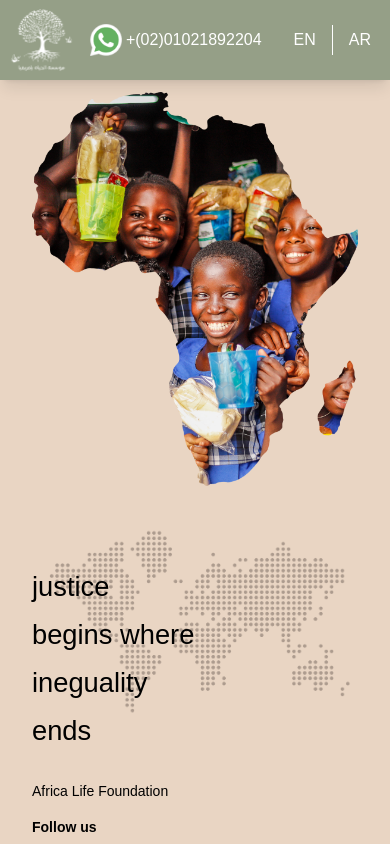
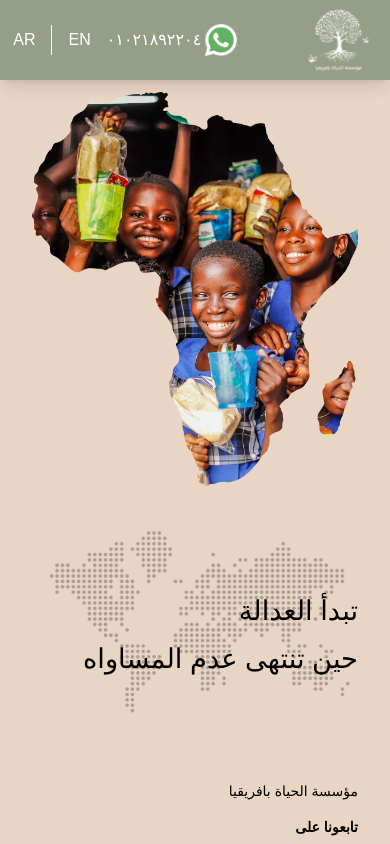
Before and after one commit to Ahmed-Abozied1/Alhaya-Website, a React (Create React App) app: page / in a window 390 px wide. Shown: the top 844 px of the page. Built offline with nearby package versions, Linux system fonts and the light colour scheme.

Commit message:
change google font

```diff
--- a/src/components/Home/Alms/Alms.css
+++ b/src/components/Home/Alms/Alms.css
@@ -21,3 +21,37 @@
   .cowBackground{
 background: #D9D9D9;
   }
+  .hd{
+    display: flex;
+    justify-content: center; /* create space between the div and the image */
+    align-items: center; /* center align the items in the header */
+  }
+
+  /* .hdImg{
+    width: 10rem;
+    margin: 20px;
+ border-radius: 1.5rem;
+  } */
+
+  @media (max-width: 780px) {
+    /* .hdImg{
+      visibility: hidden;
+
+    } */
+    /* .hd{
+      display: flex;
+      justify-content: center;
+      align-items: center;
+      width: 100%;
+      text-align: center;
+    } */
+    .almsImgtitle{
+      visibility: hidden;
+    }
+   }
+   @media (max-width: 440px) {
+
+   }
+   @media (max-width: 400px) {
+
+   }
--- a/src/components/Home/Alms/Alms.js
+++ b/src/components/Home/Alms/Alms.js
@@ -18,14 +18,18 @@ const Alms = () => {
 
   return (
     <section id="alms" class="flex  flex-col justify-center items-center ">
-      <header class="mb-2 mt-12 text-4xl font-bold">
+     <header class="hd mb-2 mt-12 text-4xl font-bold flex justify-between w-full">
   <div class="relative">
-          <img src="/HomeImages/title.png" alt="" />
+    <img src="/HomeImages/title.png" alt="" className="almsImgtitle"/>
     <h1 class="lg:text-3xl ml-6 lg:ml-0 text-xl w-full absolute text-black font-bold top-1/2 lg:left-1/2 left-1/2 transform -translate-x-1/4 -translate-y-1/2">
       {t("OurAlms")}
     </h1>
   </div>
+  {/* <div >
+    <img className="hdImg" src="/HomeImages/RC.jpg" alt="" />
+  </div> */}
 </header>
+
       <div className="relative   w-full flex justify-center items-end bg-navColor h-24">
         <p className="absolute flex justify-center items-center mb-4 font-bold text-white">
          {t("Donateashareofwithus")}
--- a/src/i18n.js
+++ b/src/i18n.js
@@ -17,7 +17,7 @@ i18n
   .use(initReactI18next)
   .init({
     resources,
-    lng: "en",
+    lng: "ar",
 
     interpolation: {
       escapeValue: false
--- a/src/index.css
+++ b/src/index.css
@@ -1,28 +1,38 @@
 
-@font-face {
+
+/* @font-face {
   font-family: 'Cairo';
   font-style: normal;
   font-weight: 400;
   src: local('Cairo'), url('https://fonts.googleapis.com/css2?family=Cairo:wght@200;300;400;500;600&display=swap') format('woff2');
+} */
+@font-face {
+  font-family: 'El Messiri';
+  font-style: normal;
+  font-weight: 400;
+  src: local('El Messiri'), url('https://fonts.googleapis.com/css2?family=El+Messiri:wght@400;500;600;700&display=swap') format('woff2');
+}
+
+@font-face {
+  font-family: 'Merienda';
+  font-style: normal;
+  font-weight: 400;
+  src: local('Merienda'), url('https://fonts.googleapis.com/css2?family=Merienda:wght@400;500;600;700;800;900&display=swap') format('woff2');
 }
 
 @import url("https://fonts.googleapis.com/css2?family=Merienda:wght@400;500;600;700;800;900&family=Nunito:ital,wght@0,300;0,400;1,300;1,500&family=Poppins:ital,wght@0,200;0,300;0,700;1,200;1,300;1,600&family=Roboto:ital,wght@1,700&family=Rozha+One&display=swap");
-
 @tailwind base;
 @tailwind components;
 @tailwind utilities;
 
-body,
+/* body,
 html {
   margin: 0 !important;
   font-family: "Merienda", cursive, "Nunito", sans-serif, "Poppins", sans-serif, "Roboto", sans-serif, "Rozha One", serif;
   font-weight: 400;
-}
+
+} */
 
 *{
   font-family: "Merienda", cursive, "Nunito", sans-serif, "Poppins", sans-serif, "Roboto", sans-serif, "Rozha One", serif !important;
 }
-
-:lang(ar) *{
-  font-family: "Cairo", sans-serif ;
-}
--- a/src/layout/Footer/Footer.js
+++ b/src/layout/Footer/Footer.js
@@ -173,7 +173,7 @@ const Footer = () => {
       <div class="container mx-auto py-4 " dir={isRTL ? "rtl" : "ltr"}>
         <hr class="border-t border-footerText m-4  flex items-center" />
         <p class="text-center text-footerText">
-          <span className="text-white"> © </span>
+          <span className="text-white text-xl"> © </span>
 
           {i18n.language === "en" ? " 2023 Alhayah.net" : "2023 الحياة.نت"}
         </p>
--- a/src/layout/NavBar/NavBar.js
+++ b/src/layout/NavBar/NavBar.js
@@ -1,4 +1,4 @@
-import React from "react";
+import React, { useEffect } from "react";
 import { Link } from "react-scroll";
 
 import "./NavBar.css";
@@ -9,12 +9,20 @@ import { useTranslation } from "react-i18next";
 const NavBar = () => {
   const [phoneNumber, setPhoneNumber] = useState("0201021892204");
   const { t, i18n } = useTranslation();
+  const [language, setLanguage] = useState("ar");
 
+  useEffect(() => {
+    const body = document.getElementsByTagName("body")[0];
+    body.style.fontFamily = language === "ar" ? "El Messiri" : "Merienda";
+    body.setAttribute("lang", language);
+  }, [language]);
   const changeToArabic = () => {
     i18n.changeLanguage("ar");
+    setLanguage("ar");
   };
   const changeToEnglish = () => {
     i18n.changeLanguage("en");
+    setLanguage("en");
   };
   const isRTL = i18n.language === "ar";
   return (
```
Also changed, not shown: public/HomeImages/RC.jpg (added), src/components/Home/Header/Header.css (line endings or trailing spaces). Lines whose indentation alone changed are shown as unchanged.
